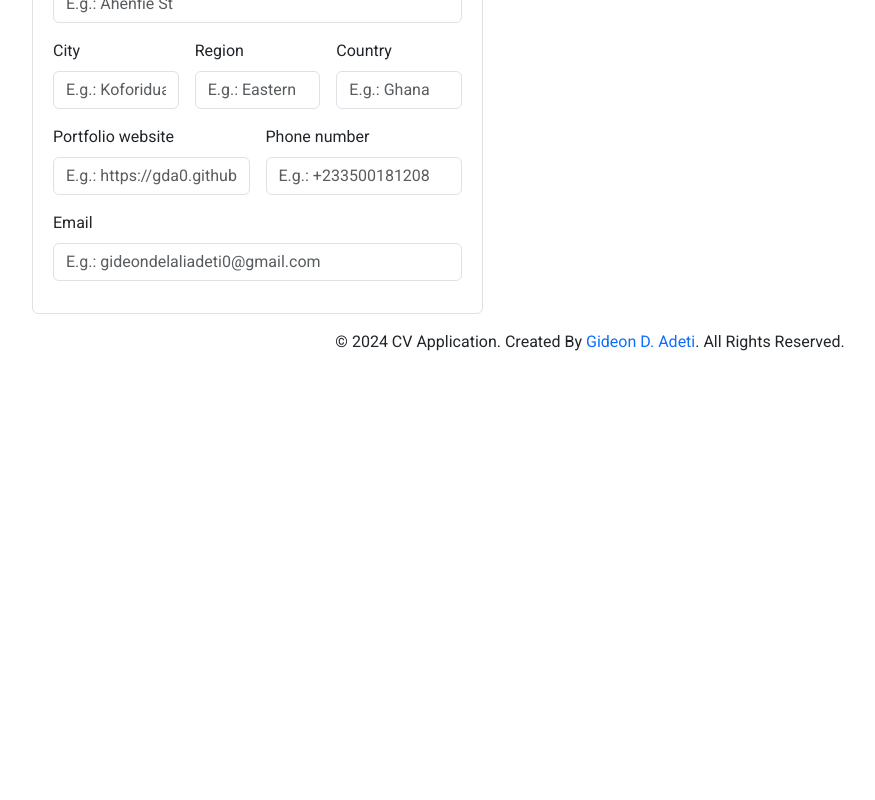
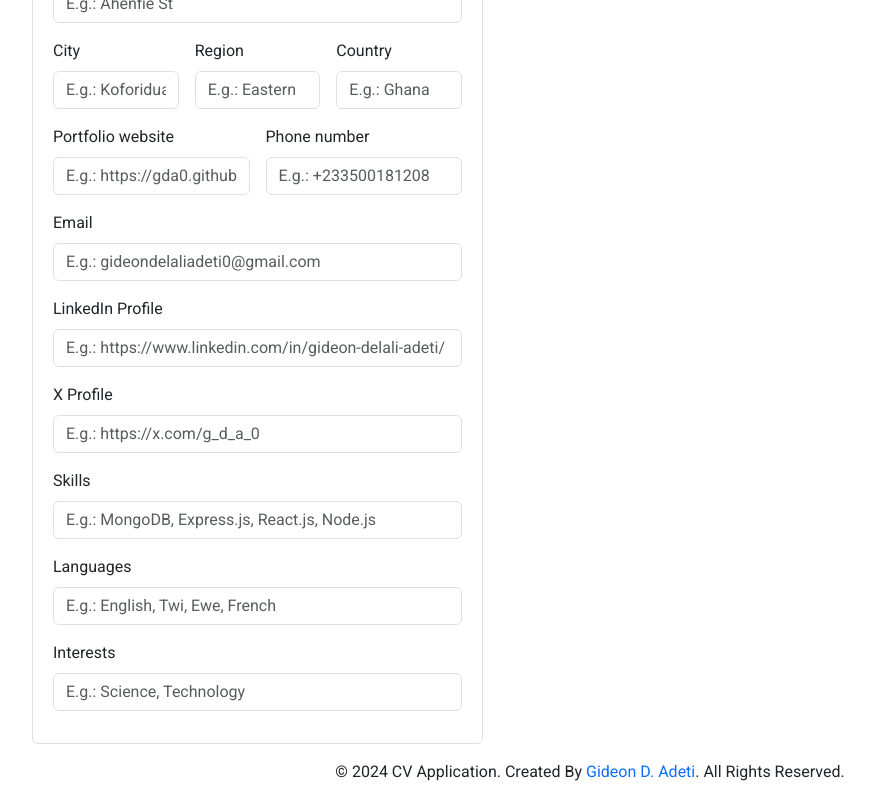
Before and after one commit to GDA0/cv-application, a React (Vite) app: page / in a window 1280 px wide. Shown: the part 640-1440 px from the top of the page, without its empty margins (50-925 px from the left). Before the commit the page ends 1010 px from the top, so only its background shows below. Built offline with nearby package versions, Linux system fonts and the light colour scheme.

Commit message:
Add more input fields to personal information form

```diff
--- a/src/components/PersonalInformationForm.jsx
+++ b/src/components/PersonalInformationForm.jsx
@@ -132,6 +132,61 @@ export default function PersonalInformationForm () {
                 />
               </div>
             </div>
+            <div className='mb-3'>
+              <label className='form-label' htmlFor='linkedin-profile'>
+                LinkedIn Profile
+              </label>
+              <input
+                className='form-control'
+                id='linkedin-profile'
+                type='url'
+                placeholder='E.g.: https://www.linkedin.com/in/gideon-delali-adeti/'
+              />
+            </div>
+            <div className='mb-3'>
+              <label className='form-label' htmlFor='x-profile'>
+                X Profile
+              </label>
+              <input
+                className='form-control'
+                id='x-profile'
+                type='url'
+                placeholder='E.g.: https://x.com/g_d_a_0'
+              />
+            </div>
+            <div className='mb-3'>
+              <label className='form-label' htmlFor='skills'>
+                Skills
+              </label>
+              <input
+                className='form-control'
+                id='skills'
+                type='text'
+                placeholder='E.g.: MongoDB, Express.js, React.js, Node.js'
+              />
+            </div>
+            <div className='mb-3'>
+              <label className='form-label' htmlFor='languages'>
+                Languages
+              </label>
+              <input
+                className='form-control'
+                id='languages'
+                type='text'
+                placeholder='E.g.: English, Twi, Ewe, French'
+              />
+            </div>
+            <div className='mb-3'>
+              <label className='form-label' htmlFor='interests'>
+                Interests
+              </label>
+              <input
+                className='form-control'
+                id='interests'
+                type='text'
+                placeholder='E.g.: Science, Technology'
+              />
+            </div>
           </form>
         </div>
       </div>
```
